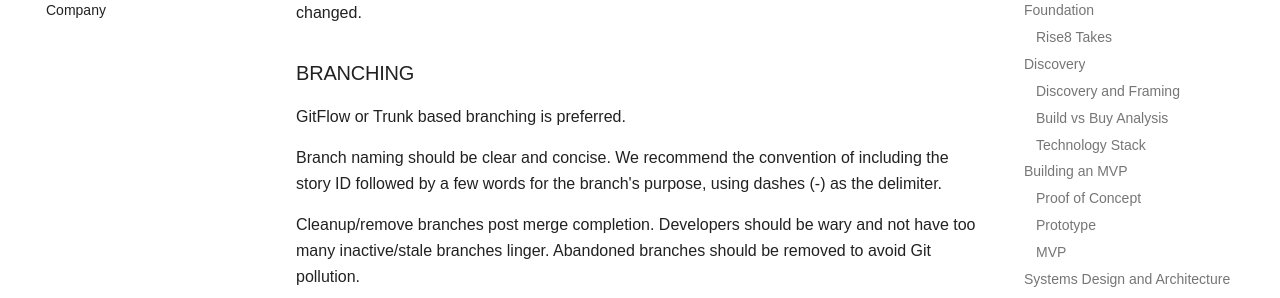
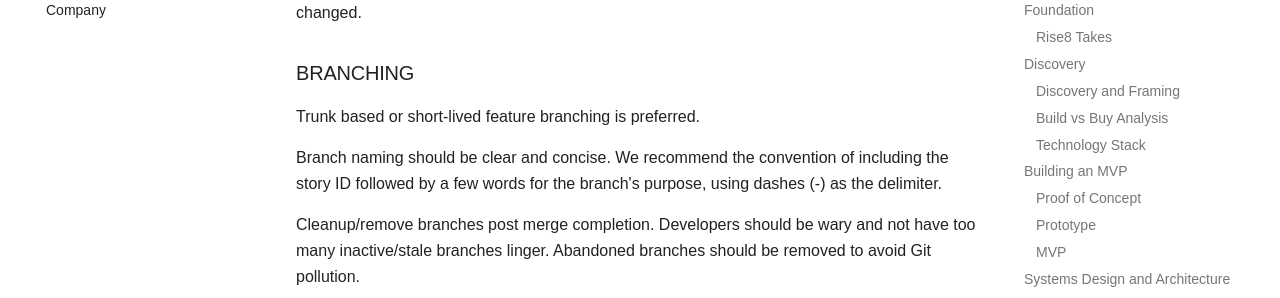
Before and after one commit to rise8-us/rise8-us, an MkDocs documentation site: the page built from docs/practice-playbook.md, in a window 1280 px wide and 900 px high, scrolled down 10152 px. Shown: the part 152-450 px from the top of the window. Built offline with MkDocs 1.6.1 and Material for MkDocs 9.7.7, drawn with Linux system fonts in a browser that asks for light colours; some web fonts are replaced.

Commit message:
feature: branching update

```diff
--- a/docs/practice-playbook.md
+++ b/docs/practice-playbook.md
@@ -261,7 +261,7 @@ We encourage squashing and rebasing to preserve the cleanliness and readability
 NOTE: Certain technologies (i.e. GitLab) default behavior creates merge commits. This can be changed.
 
 ### BRANCHING
-GitFlow or Trunk based branching is preferred.
+Trunk based or short-lived feature branching is preferred.
 
 Branch naming should be clear and concise. We recommend the convention of including the story ID followed by a few words for the branch's purpose, using dashes (-) as the delimiter.
 
```
